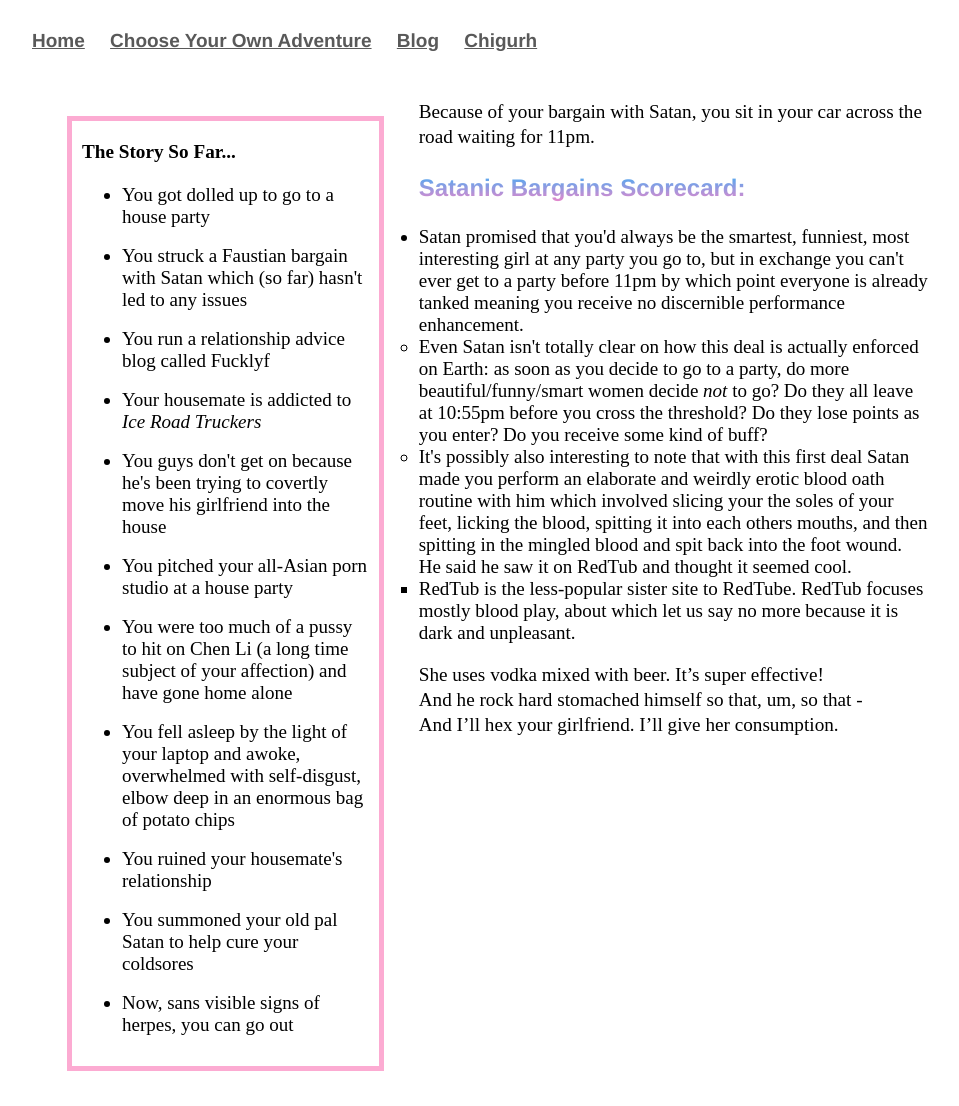
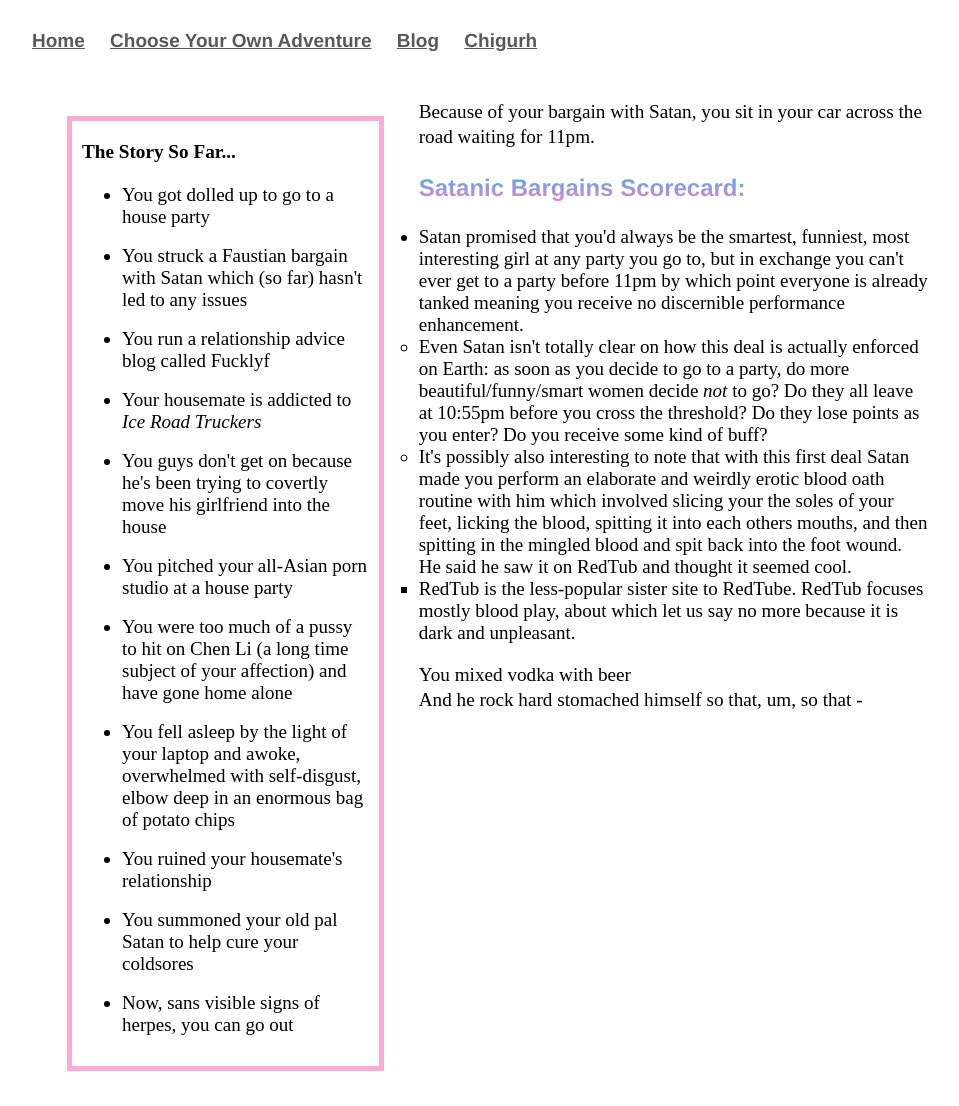
Before and after one commit to Pinelife/pinelife.github.io, a Jekyll site: the page Hellhole/Room11.html, which Jekyll copies as it is, in a window 1280 px wide. Shown: the whole page, without its empty margins (160-1119 px from the left). Built offline with Jekyll 4.4.1, drawn with Linux system fonts in a browser that asks for light colours.

Commit message:
Update Room11.html

```diff
--- a/Hellhole/Room11.html
+++ b/Hellhole/Room11.html
@@ -66,8 +66,8 @@ Because of your bargain with Satan, you sit in your car across the road waiting
 </ul>
 
 <p>
-	She uses vodka mixed with beer. It’s super effective!<br/>
+	You mixed vodka with beer<br/>
 	And he rock hard stomached himself so that, um, so that -  <br/>
-	And I’ll hex your girlfriend. I’ll give her consumption. <br/>
+
 
 </p>
```
